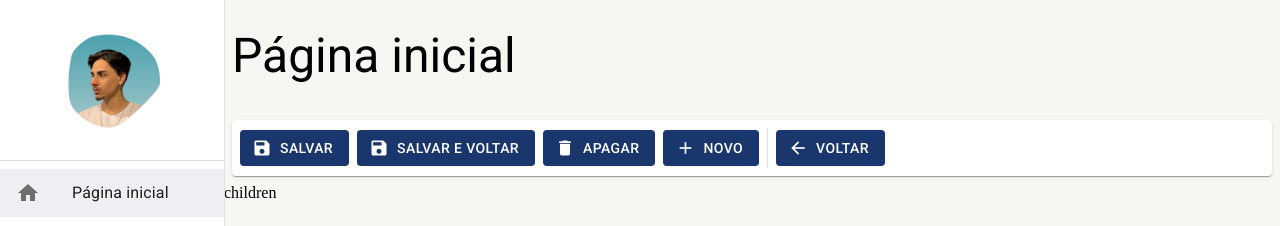
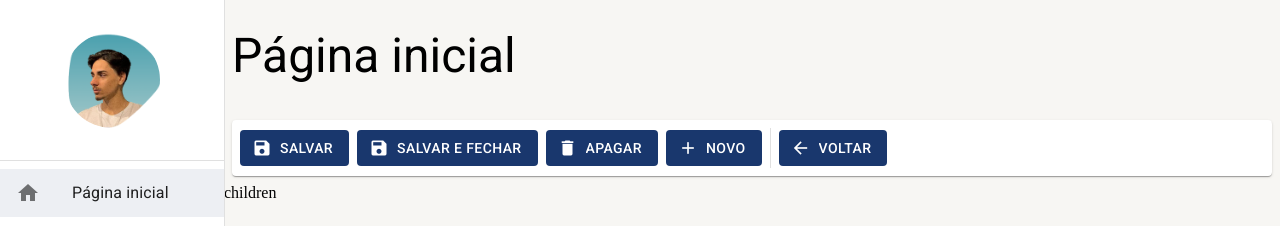
Before and after one commit to aryelzx/projetocurso, a React (Vite) app: page /pagina-inicial in a window 1280 px wide. Shown: the top 226 px of the page. Built offline with nearby package versions, Linux system fonts and the light colour scheme.

Commit message:
coding: responsividade nos botoes

```diff
--- a/src/shared/components/ferramentas-de-detalhe/FerramentasDeDetalhe.tsx
+++ b/src/shared/components/ferramentas-de-detalhe/FerramentasDeDetalhe.tsx
@@ -85,7 +85,7 @@ export const FerramentasDeDetalhe: React.FC<IFerramentasDeDetalheProps> = ({
           startIcon={<Icon>save</Icon>}
         >
           <Typography variant='button' noWrap>
-            Salvar e voltar
+            Salvar e Fechar
           </Typography>
         </Button>
       )}
```
